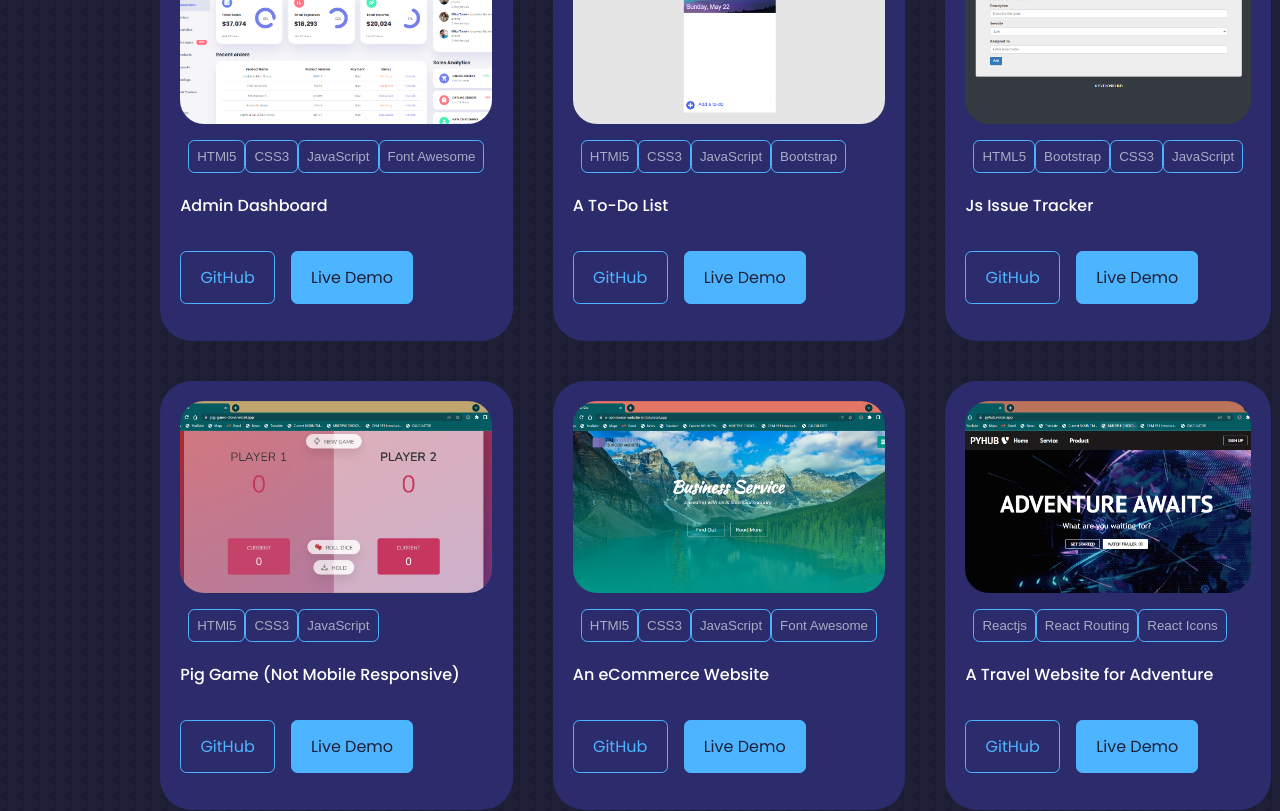
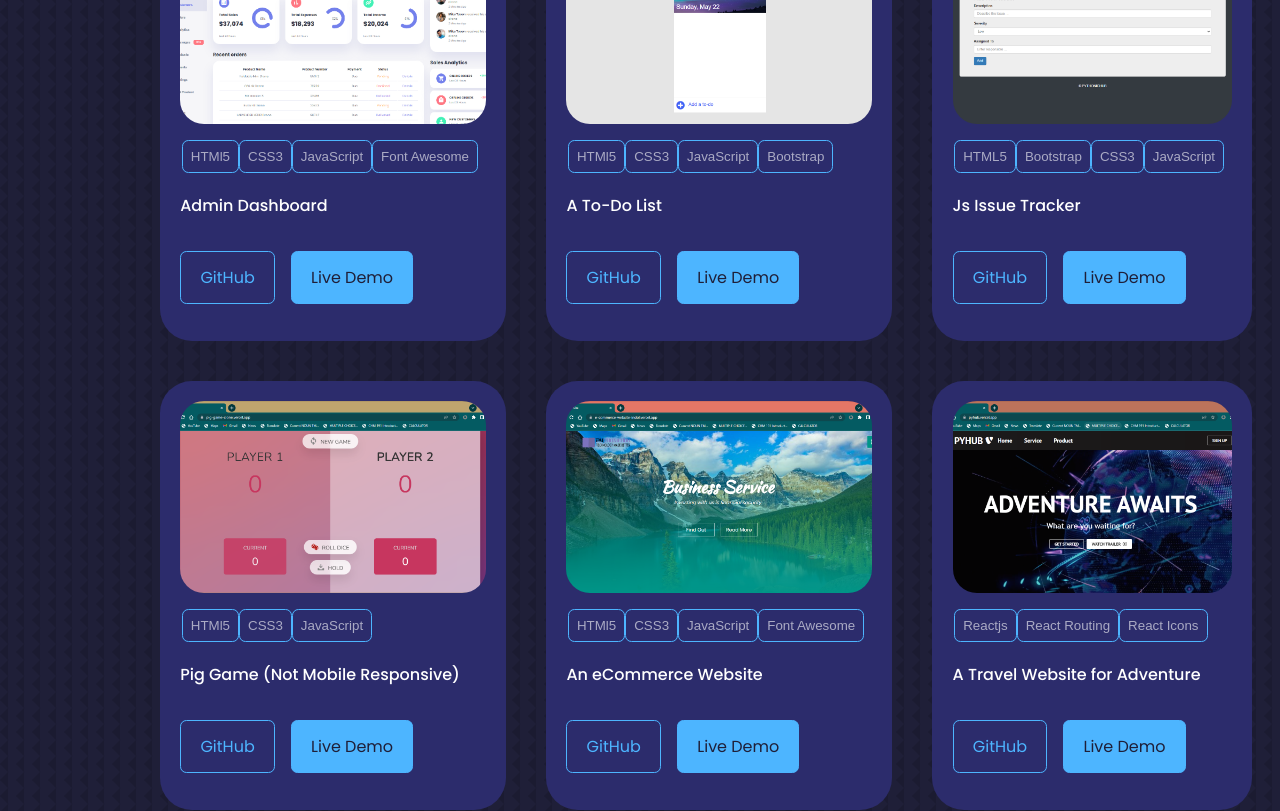
Before and after one commit to Vin-Jex/pythoniclaver, a React (Create React App) app: page / in a window 1280 px wide. Shown: the part 3340-4151 px from the top of the page. Built offline with nearby package versions, Linux system fonts and the light colour scheme.

Commit message:
Update index.css

```diff
--- a/src/index.css
+++ b/src/index.css
@@ -89,7 +89,7 @@ a:hover {
   display: flex;
   justify-content: space-around;
   align-items: center;
-  padding: 1rem .5rem 0rem ;
+  padding: 1rem .5rem 0rem .1rem;
 }
 
 .btn.technology {
```
